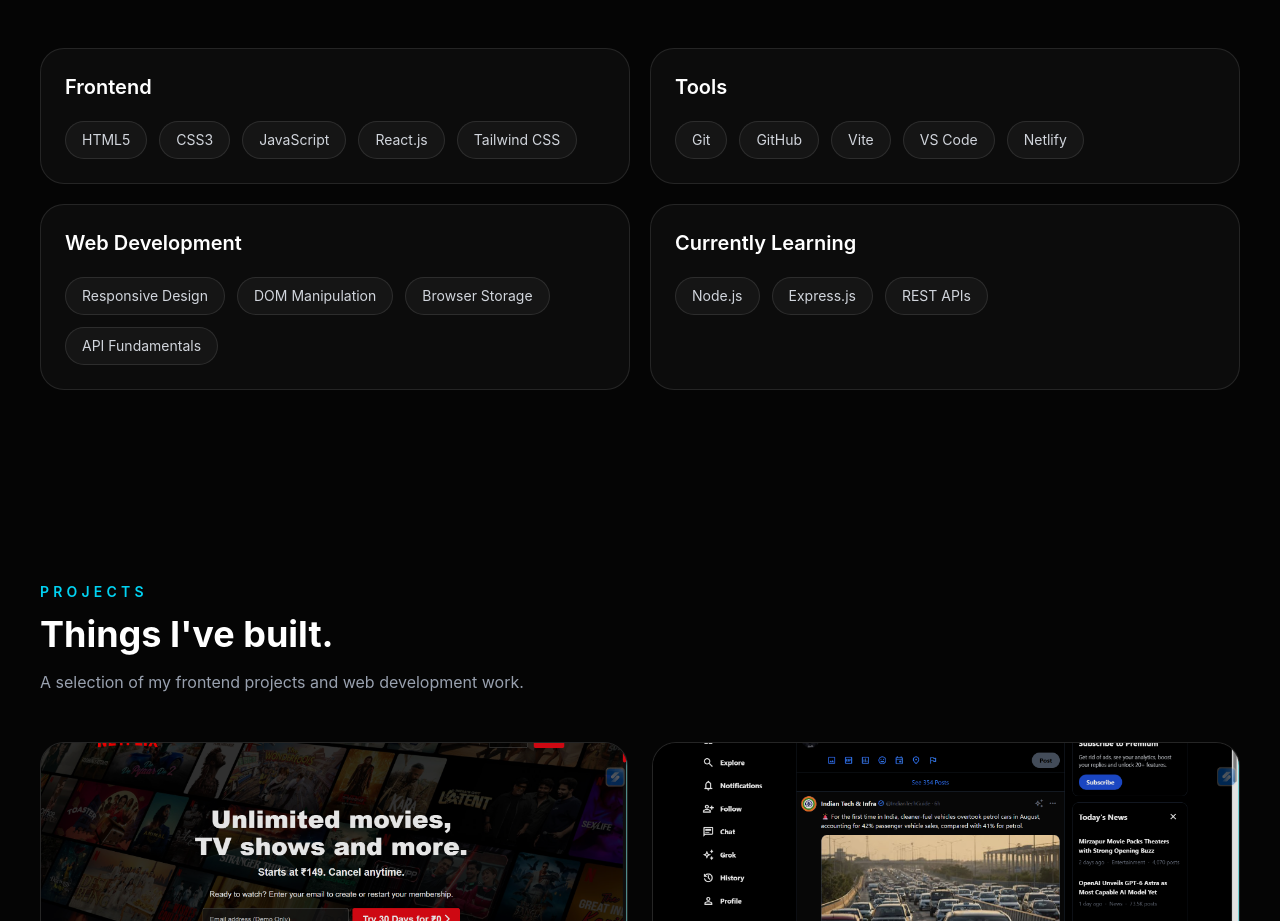
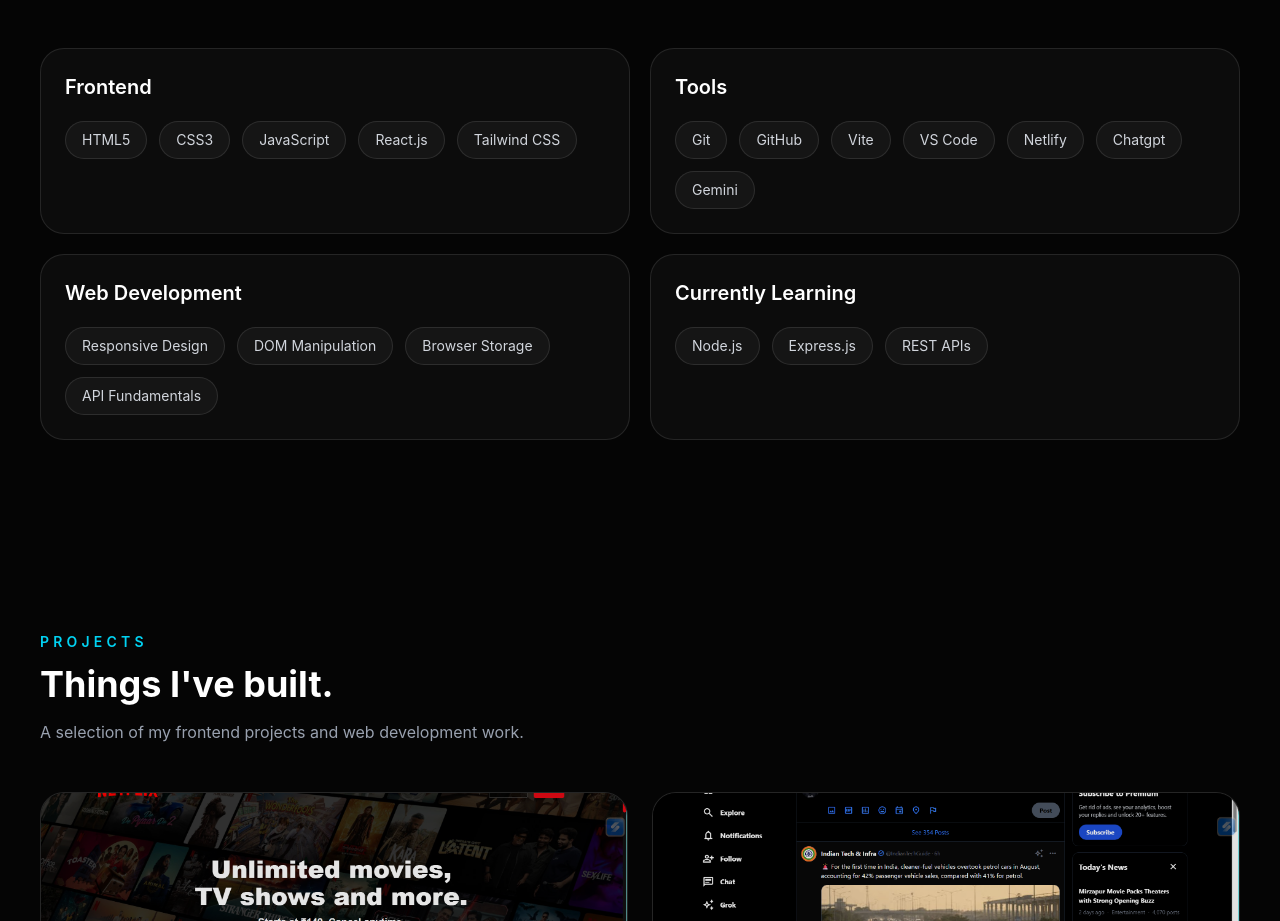
Before and after one commit to tarunkaushik00/tarunkaushik00.github.io, a React (Vite) app: page / in a window 1280 px wide. Shown: the part 1630-2551 px from the top of the page. Built offline with nearby package versions, Linux system fonts and the light colour scheme.

Commit message:
Fix file casing

```diff
--- a/src/components/Skills.jsx
+++ b/src/components/Skills.jsx
@@ -5,7 +5,7 @@
   },
   {
     category: "Tools",
-    items: ["Git", "GitHub", "Vite", "VS Code", "Netlify"],
+    items: ["Git", "GitHub", "Vite", "VS Code", "Netlify", "Chatgpt", "Gemini"],
   },
   {
     category: "Web Development",
```
